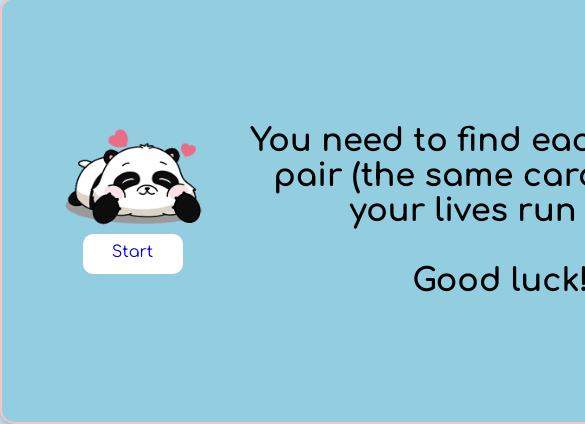
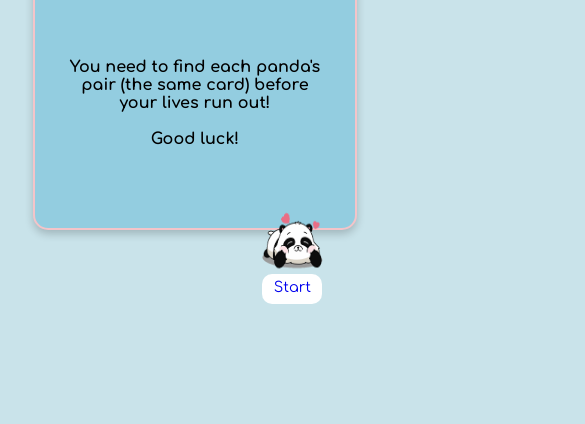
Before and after one commit to ciisiq/memory-game, a plain HTML site: page index.html in a window 390 px wide. Shown: the part 420-844 px from the top of the page, 585 px wide, since content can reach past the window. Drawn offline with Linux system fonts and the light colour scheme.

Commit message:
doing the mobile size to the welcome page

```diff
--- a/firstPage.css
+++ b/firstPage.css
@@ -107,8 +107,8 @@ h2 {
   align-items: center;
 
   position: absolute;
-  bottom: 150px;
-  right: 160px;
+  bottom: 120px;
+  right: 150px;
 }
 
 .panda-love {
@@ -138,3 +138,40 @@ h2 {
 .start:active {
   transform: translateY(4px);
 }
+
+@media (max-width: 390px) {
+  .blue-container {
+    height: 250px;
+    width: 320px;
+  }
+
+  .explanation {
+    font-size: 1rem;
+  }
+
+  h2 {
+    font-size: 1.5rem;
+  }
+
+  .start {
+    width: 60px;
+    height: 30px;
+    font-size: 0.9rem;
+  }
+
+  .panda-love,
+  .relax-panda {
+    height: 90px;
+    width: 90px;
+  }
+
+  .panda-love {
+    height: 70px;
+    width: 70px;
+  }
+
+  .wrap-panda-btn {
+    bottom: 120px;
+    right: 0.1px;
+  }
+}
```
Also changed, not shown: 1 other file.
